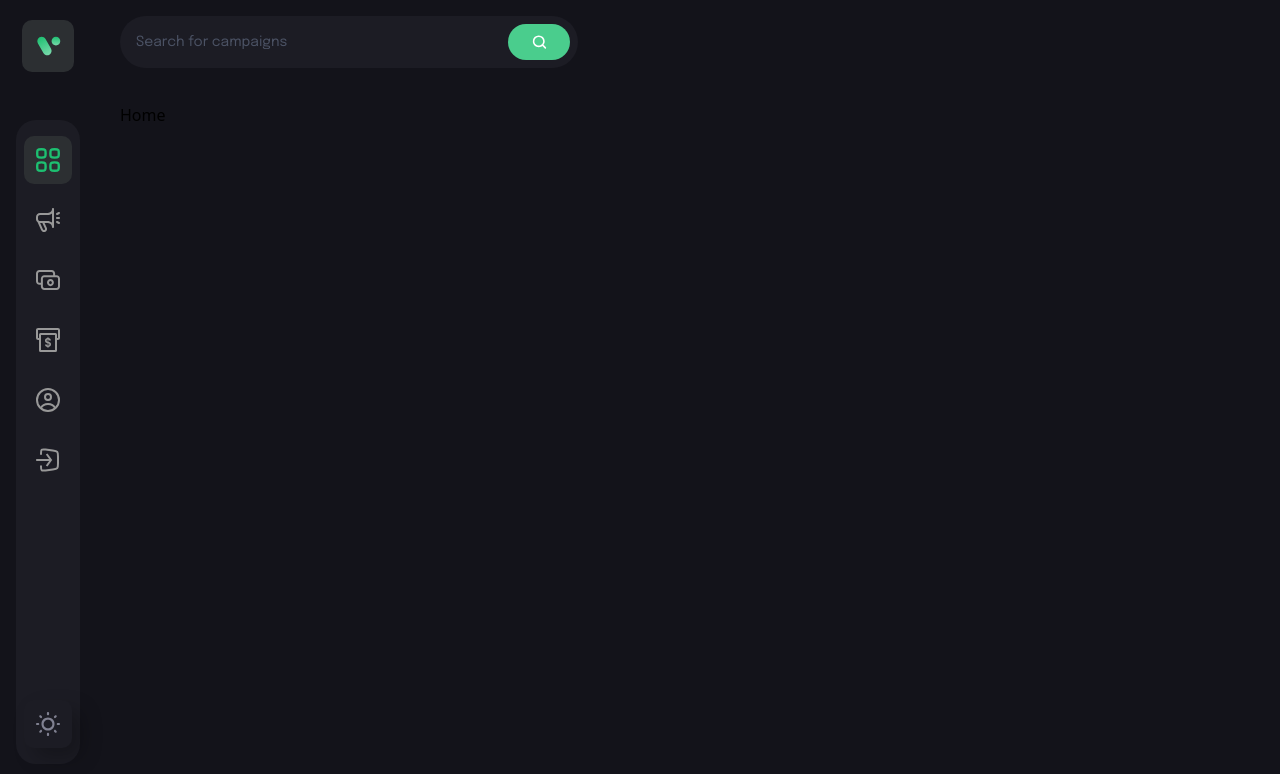
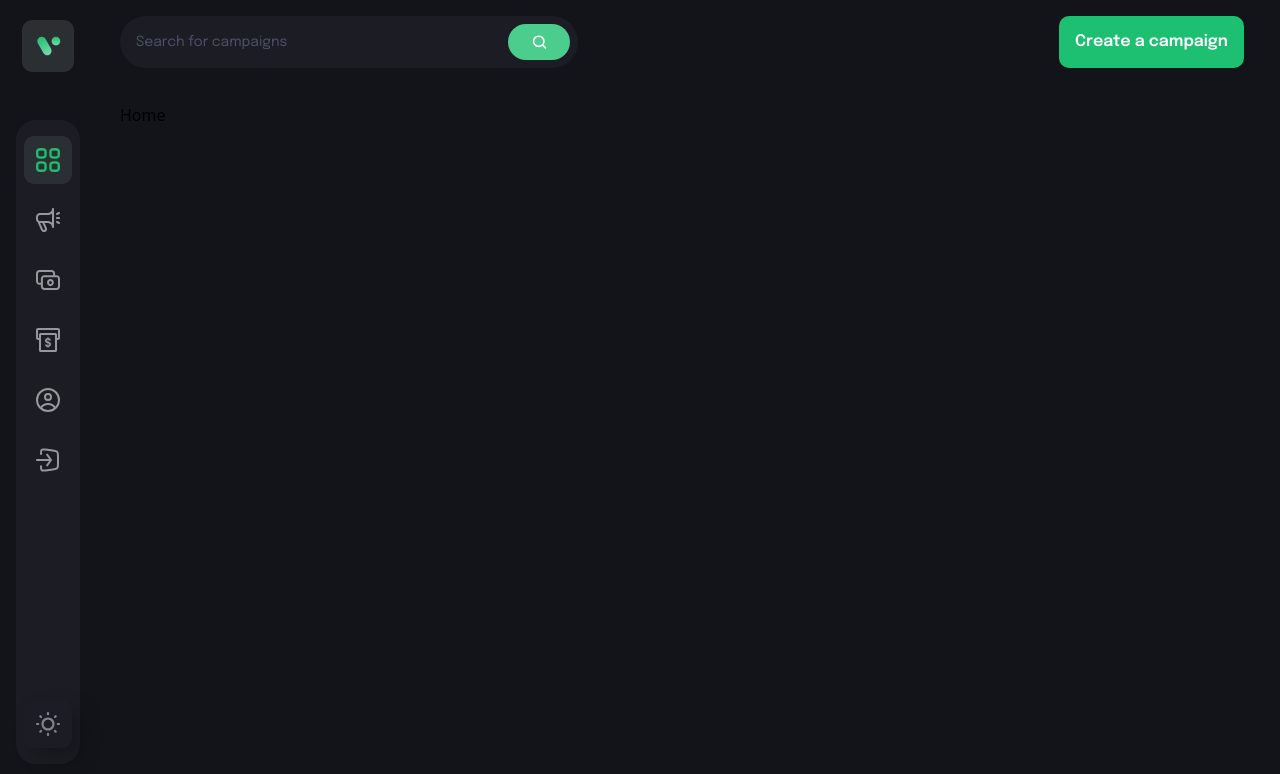
Before and after one commit to jmgrd98/web3-crowdfunding, a React (Vite) app in the folder client/: page / in a window 1280 px wide. Shown: the top 774 px of the page. Built offline with nearby package versions, Linux system fonts and the light colour scheme; what @thirdweb-dev/react would draw is missing.

Commit message:
CustomButton component

```diff
--- a/client/src/components/CustomButton.jsx
+++ b/client/src/components/CustomButton.jsx
@@ -1,8 +1,10 @@
 import React from 'react'
 
-const CustomButton = () => {
+const CustomButton = ({btnType, title, handleClick, styles}) => {
   return (
-    <div>CustomButton</div>
+    <button type={btnType} className={`font-epilogue font-semibold text-[16px] leading-[26px] text-white min-h-[52px] px-4 rounded-[10px] ${styles}`} onClick={handleClick}>
+      {title}
+    </button>
   )
 }
 
--- a/client/src/components/Navbar.jsx
+++ b/client/src/components/Navbar.jsx
@@ -9,6 +9,8 @@
   const [isActive, setIsActive] = useState('dashboard');
   const [toggleDrawer, setToggleDrawer] = useState(false);
 
+  const address = '0xabc'
+
   return (
     <div className='flex md:flex-row flex-col-reverse justify-between mb-[35px] gap-6'>
       <div className='lg:flex-1 flex flex-row max-w-[458px] py-2 pl-4 pr-2 h-[52px] bg-[#1c1c24] rounded-[100px]'>
@@ -17,6 +19,19 @@
           <img src={search} alt='search' className='w-[15px] h-[15px] object-contain'/>
         </div>
       </div>
+
+    <div className='sm:flex hidden flex-row justify-end gap-4'>
+      <CustomButton
+      btnType="button"
+      title={address ? 'Create a campaign' : 'Connect'}
+      styles={address ? 'bg-[#1dc071]' : 'bg-[#8c6dfd]'}
+      handleClick={() => {
+        if (address) navigate('create-campaign');
+        else 'connect()'
+      }}
+      />
+    </div>
+
     </div>
   )
 }
```
